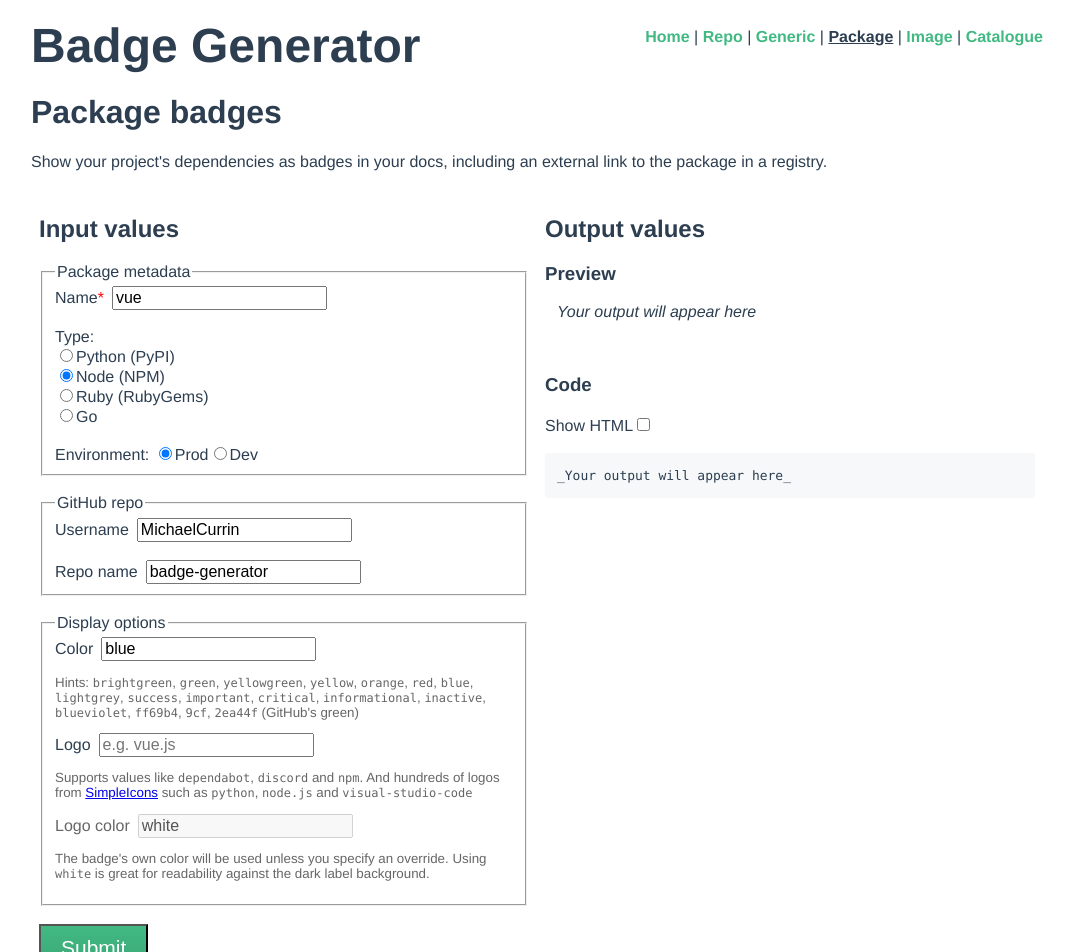
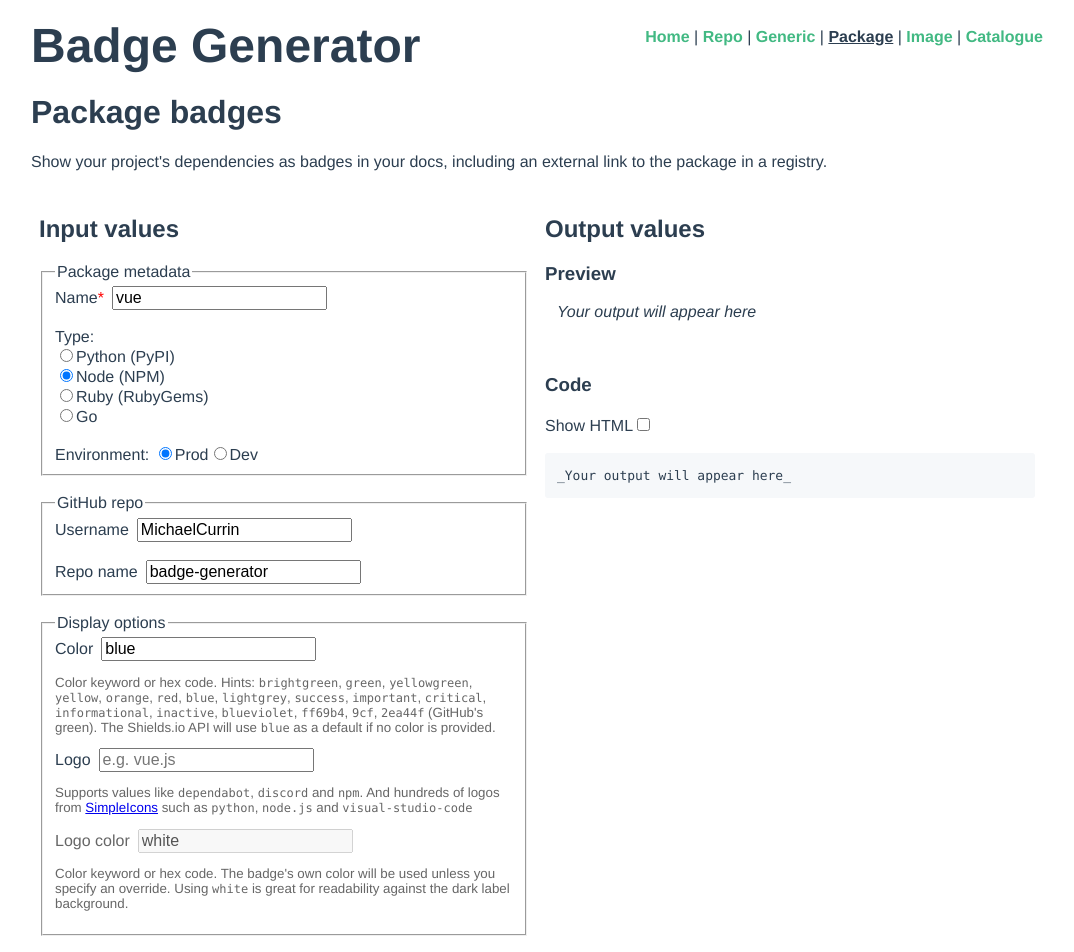
Before and after one commit to MichaelCurrin/badge-generator, a Vue app: page /#/package in a window 1280 px wide. Shown: the top 952 px of the page, without its empty margins (103-1177 px from the left). Built offline with nearby package versions, Linux system fonts and the light colour scheme; a small style sheet from the web is missing.

Commit message:
feat: update help

```diff
--- a/src/constants/text.ts
+++ b/src/constants/text.ts
@@ -1,10 +1,10 @@
 export const INITIAL_RESULT = "_Your output will appear here_";
 
 export const COLOR_HELP =
-  "Hints: `brightgreen`, `green`, `yellowgreen`, `yellow`, `orange`, `red`, `blue`, `lightgrey`, `success`, `important`, `critical`, `informational`, `inactive`, `blueviolet`, `ff69b4`, `9cf`, `2ea44f` (GitHub's green)";
+  "Color keyword or hex code. Hints: `brightgreen`, `green`, `yellowgreen`, `yellow`, `orange`, `red`, `blue`, `lightgrey`, `success`, `important`, `critical`, `informational`, `inactive`, `blueviolet`, `ff69b4`, `9cf`, `2ea44f` (GitHub's green). The Shields.io API will use `blue` as a default if no color is provided.";
 
 export const LOGO_HELP =
   "Supports values like `dependabot`, `discord` and `npm`. And hundreds of logos from [SimpleIcons](https://simpleicons.org/) such as `python`, `node.js` and `visual-studio-code`";
 
 export const LOGO_COLOR_HELP =
-  "The badge's own color will be used unless you specify an override. Using `white` is great for readability against the dark label background.";
+  "Color keyword or hex code. The badge's own color will be used unless you specify an override. Using `white` is great for readability against the dark label background.";
```
